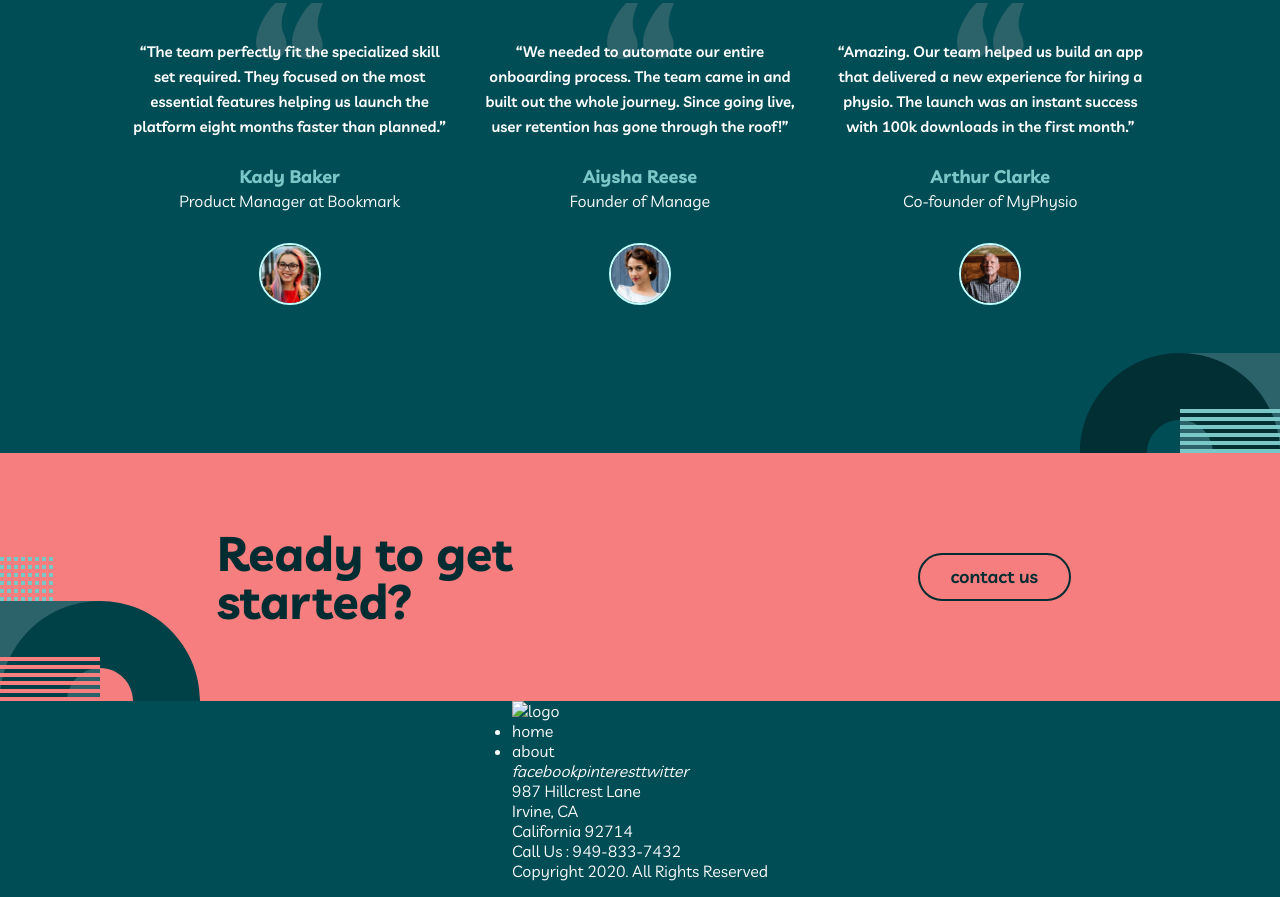
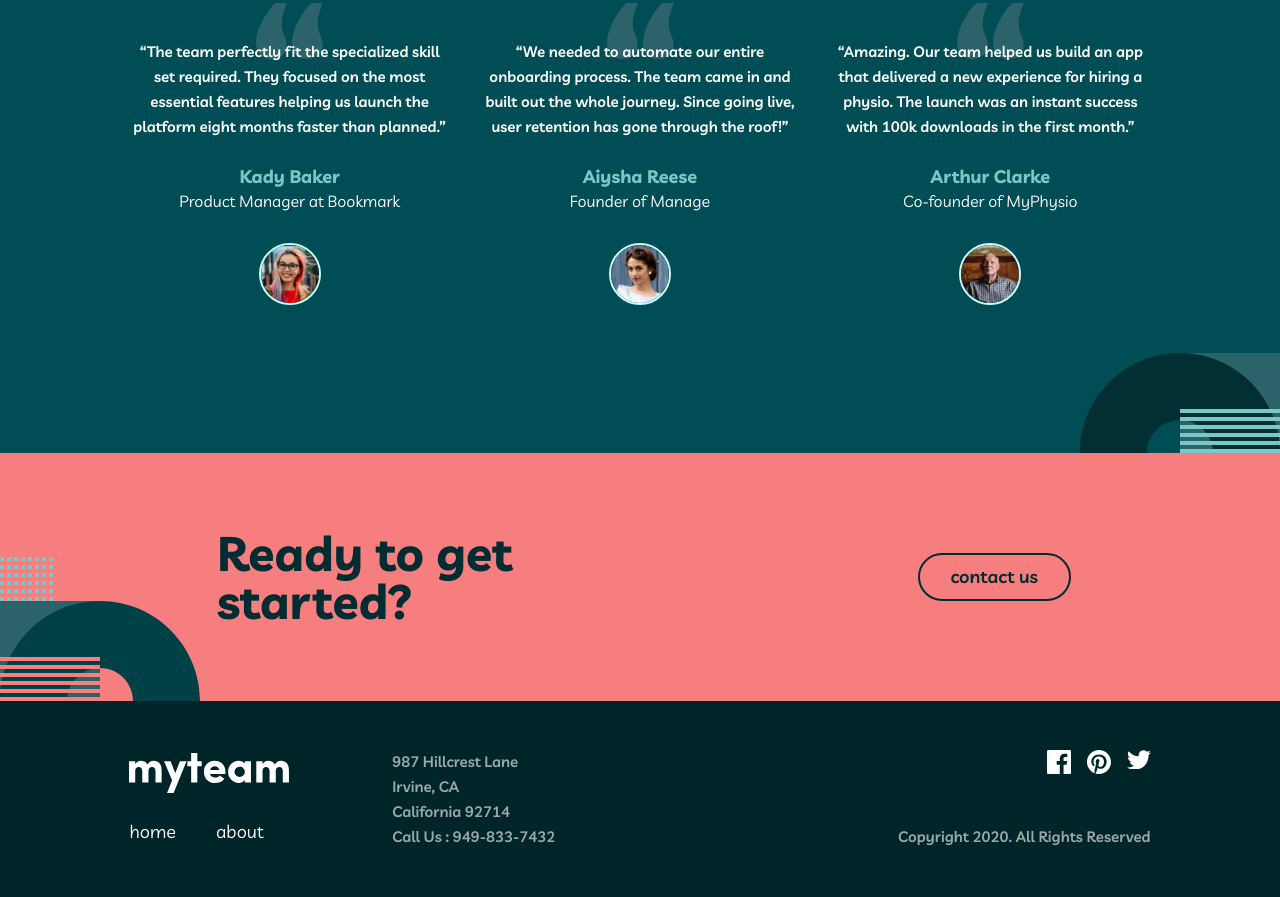
Before and after one commit to JonatanGarbuyo/frontendmentor, a plain HTML site: page myteam-multi-page-website-master/index.html in a window 1280 px wide. Shown: the part 1816-2713 px from the top of the page. Drawn offline with Linux system fonts and the light colour scheme; a script that the page names is missing.

Commit message:
add footer section

```diff
--- a/myteam-multi-page-website-master/index.html
+++ b/myteam-multi-page-website-master/index.html
@@ -31,7 +31,7 @@
       <header class="grid header">
         <nav class="header__nav">
           <img src="./images/logo.svg" alt="logo " />
-          <ul class="header__list">
+          <ul class="header__list" role="list">
             <li class="sub-heading-sm">home</li>
             <li class="sub-heading-sm">about</li>
           </ul>
@@ -62,7 +62,7 @@
             Build & manage distributed teams like no one else.
           </h2>
         </div>
-        <ul class="features__list">
+        <ul class="features__list" role="list">
           <li class="features__list__item">
             <img src="./images/icon-person.svg" alt="icon person" />
             <div class="features__list__item__description">
@@ -104,7 +104,7 @@
           <span>success stories.</span>
         </h2>
       </div>
-      <ul class="grid">
+      <ul class="grid" role="list">
         <li class="testimonies__list__item">
           <p class="paragraph-sm">
             “The team perfectly fit the specialized skill set required. They
@@ -145,28 +145,35 @@
     </section>
     <!-- Testimonies -->
     <section class="started">
-      <div class="grid started__container">
+      <div class="grid">
         <h2 class="sub-heading-lg">Ready to get started?</h2>
         <button class="btn btn-dark paragraph">contact us</button>
       </div>
     </section>
     <footer>
-      <img src="logo" alt="logo" />
-      <nav>
-        <ul>
-          <li>home</li>
-          <li>about</li>
-        </ul>
-
-        <div class="icons"><i>facebook</i><i>pinterest</i><i>twitter</i></div>
-      </nav>
-      <div>
-        <p>987 Hillcrest Lane</p>
-        <p>Irvine, CA</p>
-        <p>California 92714</p>
-        <p>Call Us : 949-833-7432</p>
+      <div class="grid footer__container">
+        <nav class="footer__nav">
+          <img src="./images/logo.svg" alt="logo" />
+          <ul role="list">
+            <li class="sub-heading-sm">home</li>
+            <li class="sub-heading-sm">about</li>
+          </ul>
+        </nav>
+        <div class="footer__info">
+          <p class="paragraph-sm">987 Hillcrest Lane</p>
+          <p class="paragraph-sm">Irvine, CA</p>
+          <p class="paragraph-sm">California 92714</p>
+          <p class="paragraph-sm">Call Us : 949-833-7432</p>
+        </div>
+        <div class="icons">
+          <div>
+            <i class="icon facebook"></i>
+            <i class="icon pinterest"></i>
+            <i class="icon twitter"></i>
+          </div>
+          <p class="paragraph-sm">Copyright 2020. All Rights Reserved</p>
+        </div>
       </div>
-      <p>Copyright 2020. All Rights Reserved</p>
     </footer>
   </body>
 </html>
--- a/myteam-multi-page-website-master/styles/home.css
+++ b/myteam-multi-page-website-master/styles/home.css
@@ -9,7 +9,6 @@
 .header__list {
   display: flex;
   gap: 40px;
-  list-style: none;
 }
 .header__btn {
   grid-column: span 6;
@@ -76,7 +75,6 @@
   flex-direction: column;
   gap: 2rem;
   grid-column: 7 / span 6;
-  list-style: none;
 }
 .features__list h3 {
   color: var(--txt-color-accent-primary);
@@ -113,9 +111,6 @@
 .testimonies span {
   color: var(--bg-color-accent-secondary);
 }
-.testimonies ul {
-  list-style: none;
-}
 .testimonies__list__item {
   align-items: center;
   background-image: url('../images/icon-quotes.svg');
@@ -146,12 +141,67 @@
   padding-block: 76px;
   width: 100%;
 }
-.started__container {
-  width: fit-content;
-}
 .started h2 {
   grid-column: 2 / span 6;
 }
 .started button {
   grid-column: 10 / span 2;
 }
+
+footer {
+  padding-block: 48px;
+  width: 100%;
+  background-color: var(--bg-color-footer);
+}
+.footer__nav {
+  grid-column: span 3;
+}
+.footer__nav ul {
+  margin-top: 25px;
+  display: flex;
+  gap: 40px;
+}
+.footer__info {
+  opacity: 0.6;
+  grid-column: span 3;
+}
+
+.icons {
+  grid-column: span 6;
+  justify-self: flex-end;
+  text-align: right;
+  display: flex;
+  flex-direction: column;
+  gap: 50px;
+}
+.icons p {
+  opacity: 0.6;
+}
+.icons div {
+  display: flex;
+  gap: 16px;
+  justify-content: flex-end;
+}
+
+.icon {
+  display: inline-block;
+  background: #fff;
+  -webkit-mask-size: cover;
+  mask-size: cover;
+  width: 24px;
+  height: 24px;
+}
+
+.facebook {
+  -webkit-mask-image: url('../images/icon-facebook.svg');
+  mask-image: url('../images/icon-facebook.svg');
+}
+.pinterest {
+  -webkit-mask-image: url('../images/icon-pinterest.svg');
+  mask-image: url('../images/icon-pinterest.svg');
+}
+.twitter {
+  height: 19px;
+  -webkit-mask-image: url('../images/icon-twitter.svg');
+  mask-image: url('../images/icon-twitter.svg');
+}
--- a/myteam-multi-page-website-master/styles/index.css
+++ b/myteam-multi-page-website-master/styles/index.css
@@ -130,4 +130,5 @@ body {
   gap: 30px;
   grid-template-columns: repeat(12, 4.5vw);
   margin-inline: auto;
+  width: fit-content;
 }
```
